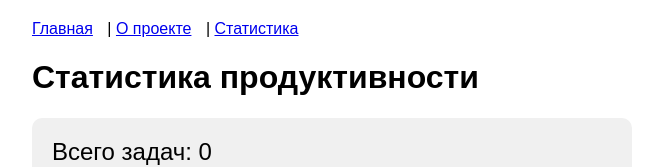
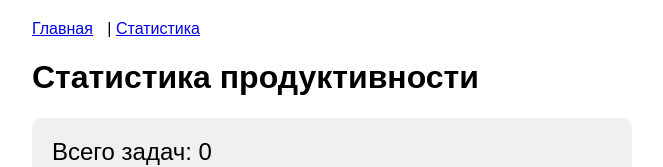
Before and after one commit to TOTTEPTOP/practice-todo, a plain HTML site: page stats.html in a window 1280 px wide. Shown: the top 167 px of the page, without its empty margins (308-971 px from the left). Drawn offline with Linux system fonts and the light colour scheme.

Commit message:
Update stats.html

```diff
--- a/stats.html
+++ b/stats.html
@@ -12,7 +12,6 @@
 <body>
     <nav>
         <a href="index.html">Главная</a> |
-        <a href="about.html">О проекте</a> |
         <a href="stats.html">Статистика</a>
     </nav>
 
```
